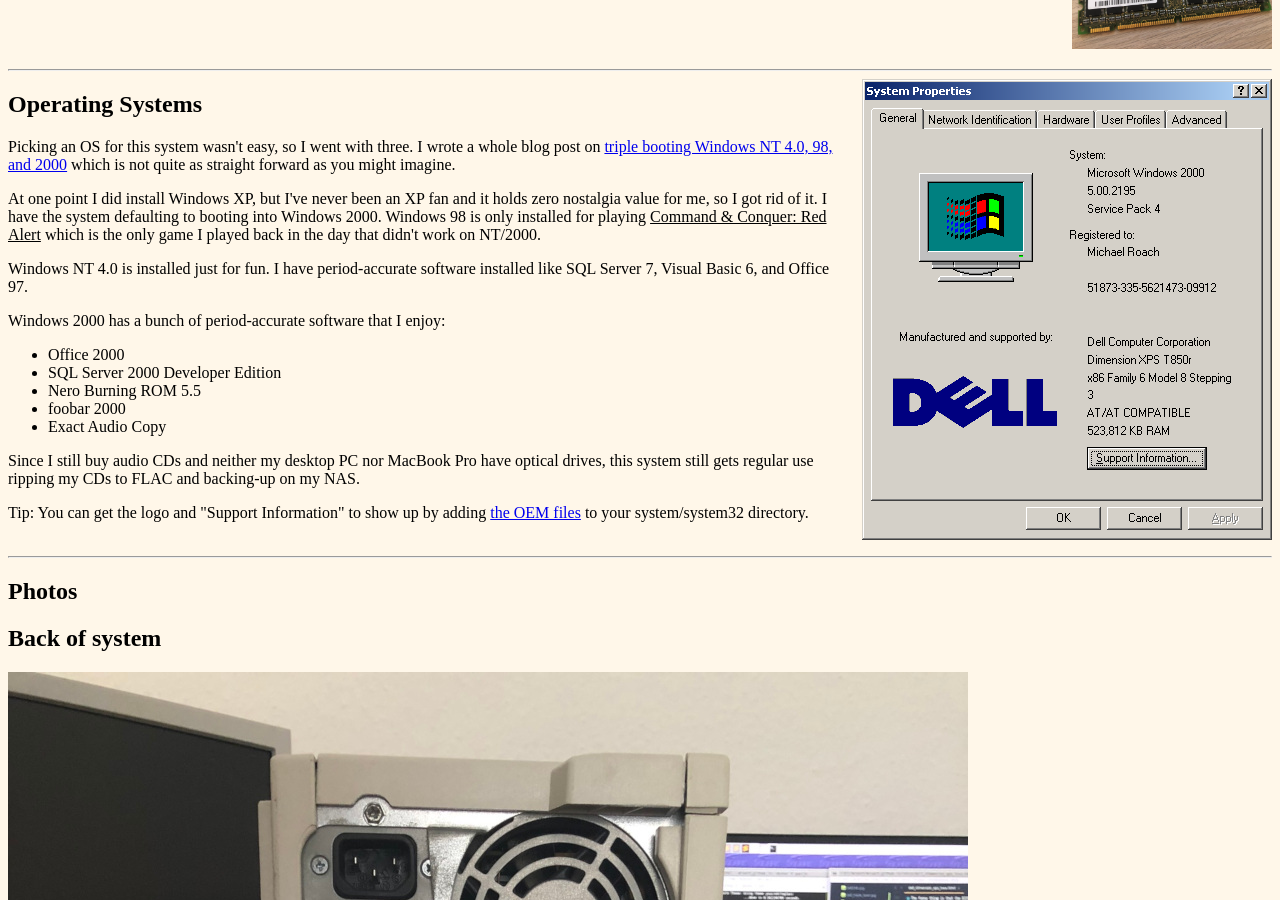
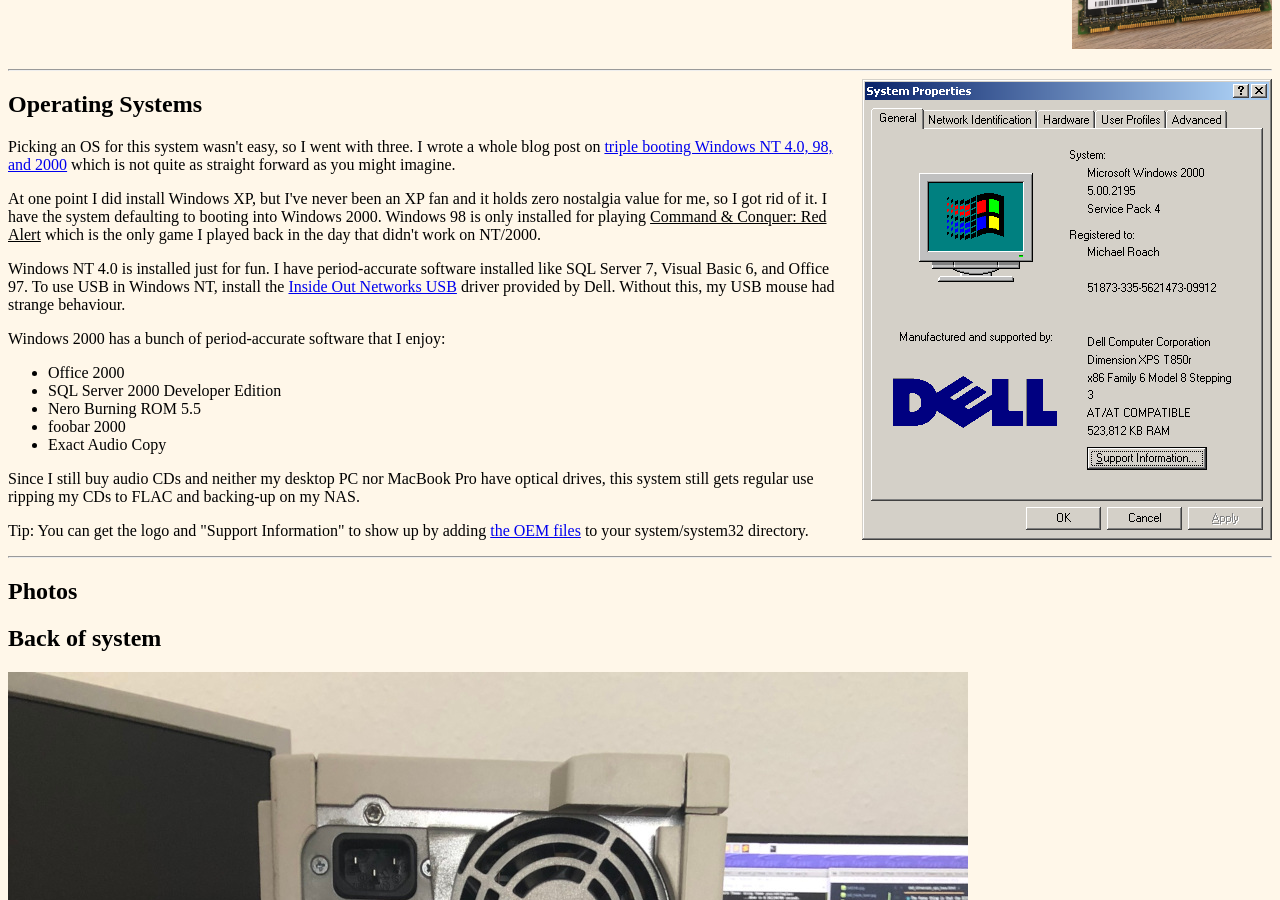
Before and after one commit to mroach/mroach.github.io, a Jekyll site: the page retro/dell_dimension_xps_txxx.html, which Jekyll copies as it is, in a window 1280 px wide and 900 px high, scrolled down 4878 px. Built offline with Jekyll 4.4.1, drawn with Linux system fonts in a browser that asks for light colours.

Commit message:
Add note about USB

```diff
--- a/retro/dell_dimension_xps_txxx.html
+++ b/retro/dell_dimension_xps_txxx.html
@@ -330,7 +330,8 @@
   which is the only game I played back in the day that didn't work on NT/2000.</p>
 
   <p>Windows NT 4.0 is installed just for fun. I have period-accurate software installed
-  like SQL Server 7, Visual Basic 6, and Office 97.</p>
+  like SQL Server 7, Visual Basic 6, and Office 97. To use USB in Windows NT, install the
+  <a href="https://www.dell.com/support/home/us/en/04/drivers/driversdetails?driverid=r62200">Inside Out Networks USB</a> driver provided by Dell. Without this, my USB mouse had strange behaviour.</p>
 
   <p>Windows 2000 has a bunch of period-accurate software that I enjoy:</p>
   <ul>
```
